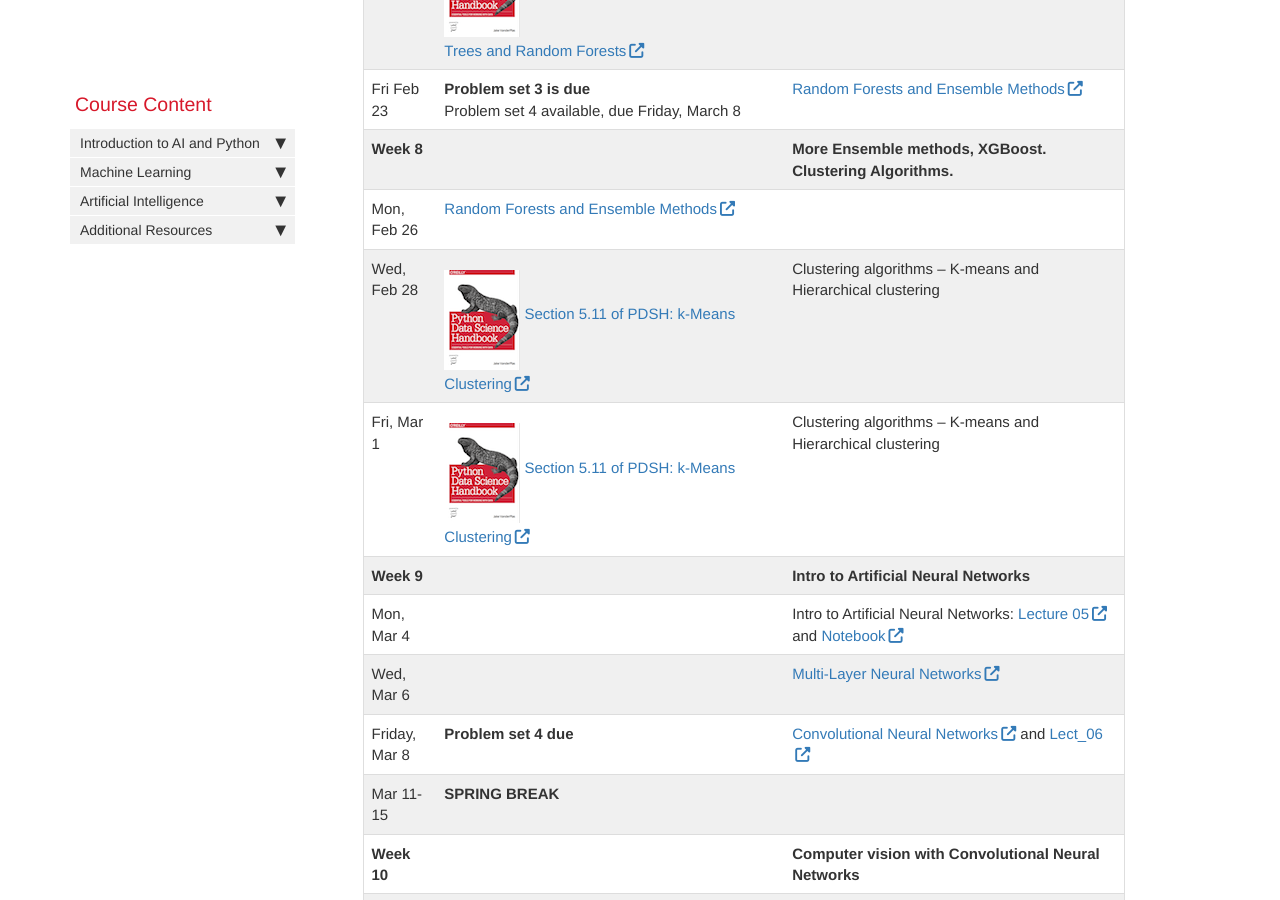
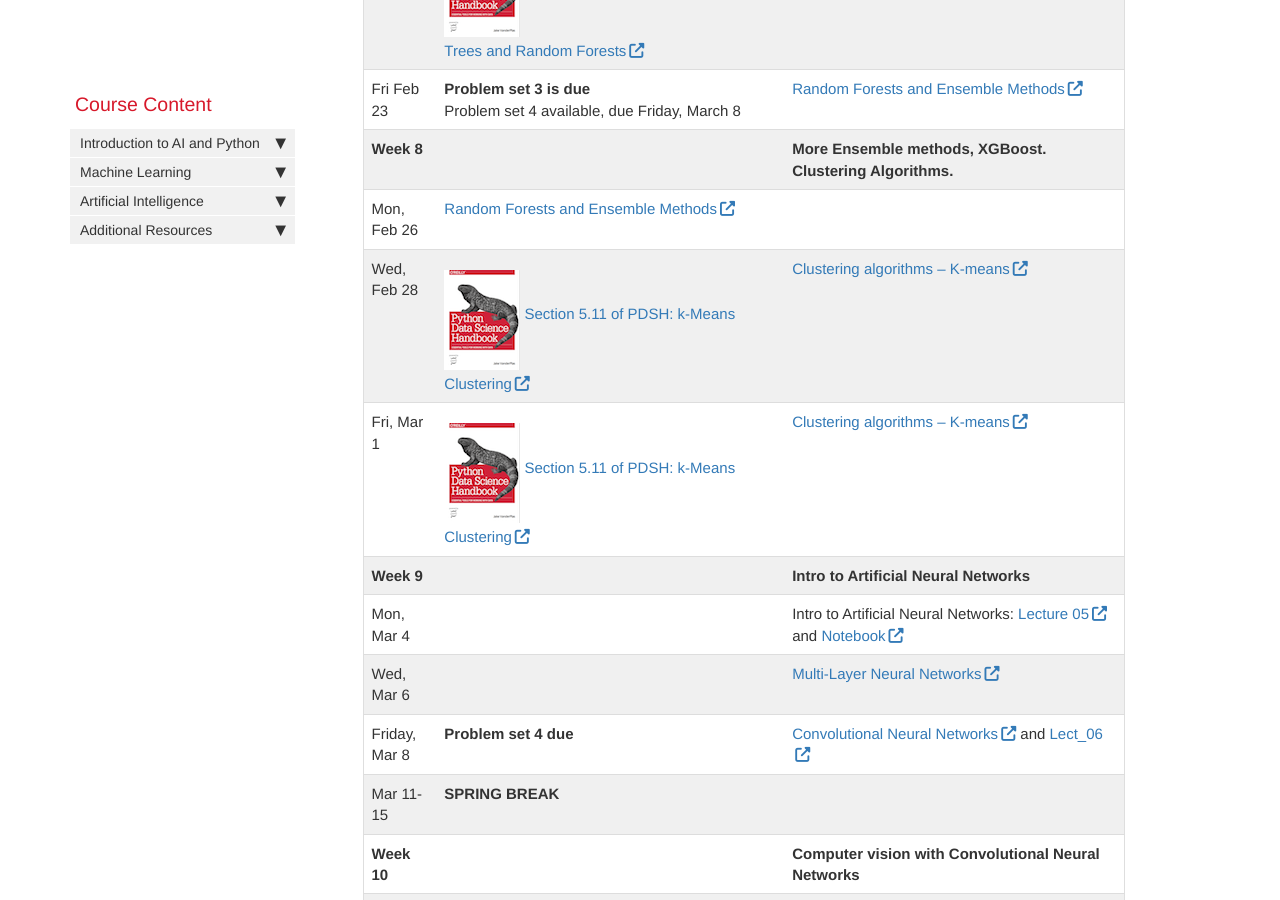
Before and after one commit to AIBiology/aibiology.github.io, a Jekyll site: the page built from index.md, in a window 1280 px wide and 900 px high, scrolled down 6363 px. Built offline with Jekyll 4.4.1, drawn with Linux system fonts in a browser that asks for light colours; nearby versions of some CDN libraries; comment, search, counter and statistics services are not loaded.

Commit message:
updating phone number and calendar
- Updated Porto's phone number
- Updated calendar with the link to the "Clustering" notebook

```diff
--- a/index.md
+++ b/index.md
@@ -139,8 +139,8 @@ Wed, Feb 21 | [![PDHS Image](images/PDSH-cover-small.png) Section 5.08 of PDSH:
 Fri Feb 23 | **Problem set 3 is due**<br>Problem set 4 available, due {{site.ps_4_due}}| [Random Forests and Ensemble Methods](https://github.com/AIBiology/Jupyter_Content/blob/main/13_Ensemble_methods.ipynb)
 **Week 8** || **More Ensemble methods, XGBoost. Clustering Algorithms.**
 Mon, Feb 26 |  [Random Forests and Ensemble Methods](https://github.com/AIBiology/Jupyter_Content/blob/main/13_Ensemble_methods.ipynb)
-Wed, Feb 28 | [![PDHS Image](images/PDSH-cover-small.png) Section 5.11 of PDSH:  k-Means Clustering](https://jakevdp.github.io/PythonDataScienceHandbook/05.11-k-means.html) | Clustering algorithms – K-means and Hierarchical clustering
-Fri, Mar 1 | [![PDHS Image](images/PDSH-cover-small.png) Section 5.11 of PDSH:  k-Means Clustering](https://jakevdp.github.io/PythonDataScienceHandbook/05.11-k-means.html)| Clustering algorithms – K-means and Hierarchical clustering
+Wed, Feb 28 | [![PDHS Image](images/PDSH-cover-small.png) Section 5.11 of PDSH:  k-Means Clustering](https://jakevdp.github.io/PythonDataScienceHandbook/05.11-k-means.html) | [Clustering algorithms – K-means](https://github.com/AIBiology/Jupyter_Content/blob/main/13_2_Intro_clustering_student.ipynb)
+Fri, Mar 1 | [![PDHS Image](images/PDSH-cover-small.png) Section 5.11 of PDSH:  k-Means Clustering](https://jakevdp.github.io/PythonDataScienceHandbook/05.11-k-means.html)| [Clustering algorithms – K-means](https://github.com/AIBiology/Jupyter_Content/blob/main/13_2_Intro_clustering_student.ipynb)
 **Week 9** || **Intro to Artificial Neural Networks**
 Mon, Mar 4 | | Intro to Artificial Neural Networks: [Lecture 05](https://docs.google.com/presentation/d/1tXBz3DC_KH4cnodH-oKm7kri6dHRgsBgetDUhMuW5c8/edit?usp=sharing) and [Notebook](https://github.com/AIBiology/Jupyter_Content/blob/main/14_neural_nets-intro.ipynb)
 Wed, Mar 6 |  | [Multi-Layer Neural Networks](https://github.com/AIBiology/Jupyter_Content/blob/main/15_neural_networks.ipynb)
```
Also changed, not shown: other parts of index.md (+1 -1 lines).
